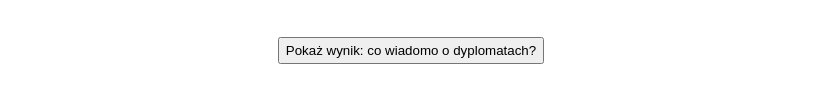
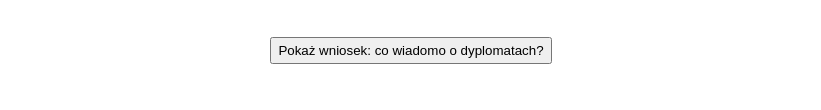
Before and after one commit to MarekPli/syllogisms, a plain HTML site: page index.html in a window 1280 px wide. Both pictures are taken after a click on the button "Wylosuj sylogizm". Shown: the part 294-404 px from the top of the page, without its empty margins (229-1050 px from the left). Drawn offline with Linux system fonts and the light colour scheme.

Commit message:
wynik to wniosek

```diff
--- a/index.html
+++ b/index.html
@@ -15,7 +15,7 @@
 
     <div class="question" id="question1"></div>
     <div class="question" id="question2"></div>
-    <input type="button" value="Pokaż wynik" onmouseenter="getVisible(true)" onmouseleave="getVisible(false)">
+    <input type="button" value="Pokaż wniosek" onmouseenter="getVisible(true)" onmouseleave="getVisible(false)">
     <div class="question" id="answer"></div>
     <input type="button" value="Co wiadomo o sylogizmie?" onmouseenter="getVisibleS(true)"
         onmouseleave="getVisibleS(false)">
--- a/sylog.js
+++ b/sylog.js
@@ -154,7 +154,7 @@ const getSylog = () => {
         question2.innerText = m[0]
     }
     answer.innerHTML = m[2]
-    inp.setAttribute("value", `Pokaż wynik: co wiadomo o ${m[3]}?`)
+    inp.setAttribute("value", `Pokaż wniosek: co wiadomo o ${m[3]}?`)
     answer.style.color = colorAnswer
     nameSyl.style.visibility = 'hidden'
     nameSyl.innerHTML = m[4]
```
